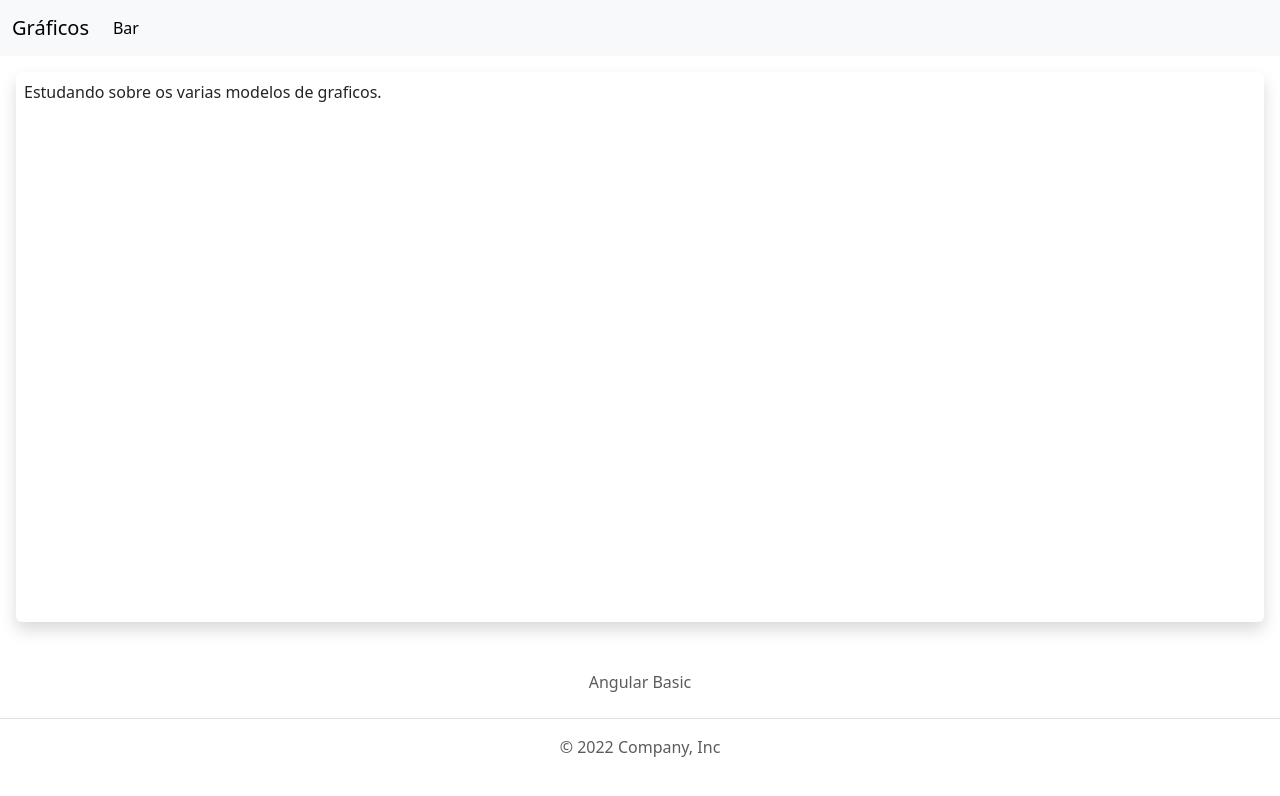
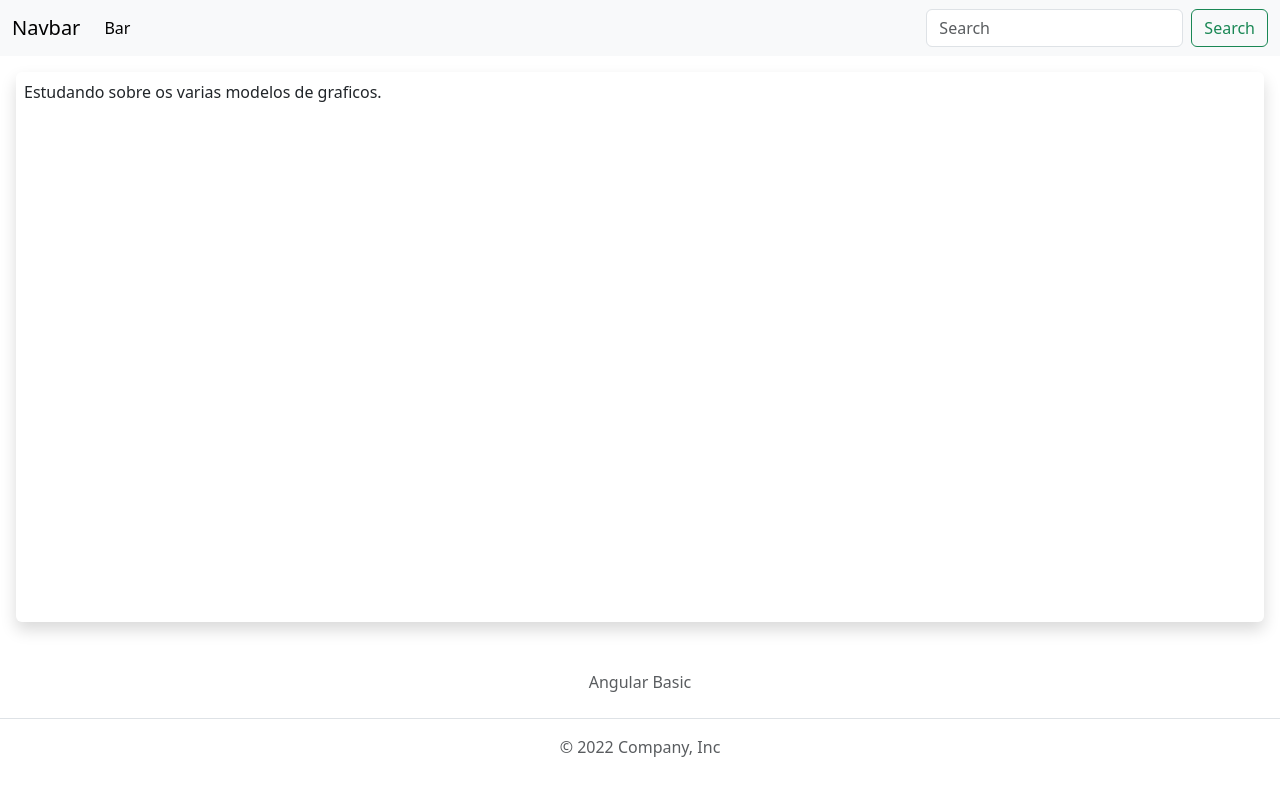
Before and after one commit to Phyllipesa/graphic-project-angular-basic, an Angular app: page / in a window 1280 px wide. Shown: the top 796 px of the page. Built offline with nearby package versions, Linux system fonts and the light colour scheme.

Commit message:
Removendo codigos inuteis e adicionando imports

```diff
--- a/src/app/_components/navbar/navbar.component.html
+++ b/src/app/_components/navbar/navbar.component.html
@@ -1,15 +1,19 @@
-<nav class="navbar navbar-expand-lg navbar-light bg-light">
+<nav class="navbar navbar-expand-lg bg-body-tertiary">
   <div class="container-fluid">
-      <a class="navbar-brand" href="#">Gráficos</a>
+    <a class="navbar-brand" routerLink="">Navbar</a>
     <button class="navbar-toggler" type="button" data-bs-toggle="collapse" data-bs-target="#navbarSupportedContent" aria-controls="navbarSupportedContent" aria-expanded="false" aria-label="Toggle navigation">
       <span class="navbar-toggler-icon"></span>
     </button>
     <div class="collapse navbar-collapse" id="navbarSupportedContent">
       <ul class="navbar-nav me-auto mb-2 mb-lg-0">
         <li class="nav-item">
-            <a class="nav-link active" aria-current="page" href="#">Bar</a>
+          <a class="nav-link active" routerLink="/bar" aria-current="page">Bar</a>
         </li>
       </ul>
+      <form class="d-flex" role="search">
+        <input class="form-control me-2" type="search" placeholder="Search" aria-label="Search">
+        <button class="btn btn-outline-success" type="submit">Search</button>
+      </form>
     </div>
   </div>
 </nav>
--- a/src/app/_components/navbar/navbar.component.ts
+++ b/src/app/_components/navbar/navbar.component.ts
@@ -1,9 +1,10 @@
 import { Component } from '@angular/core';
+import { RouterLink, RouterOutlet } from '@angular/router';
 
 @Component({
   selector: 'app-navbar',
   standalone: true,
-  imports: [],
+  imports: [RouterOutlet, RouterLink],
   templateUrl: './navbar.component.html',
   styleUrl: './navbar.component.css'
 })
```
Lines whose indentation alone changed are shown as unchanged.
